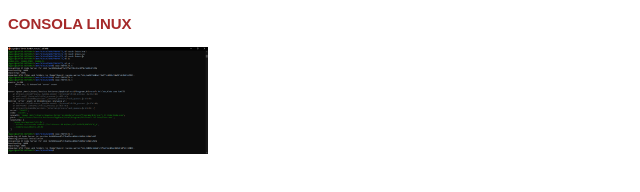
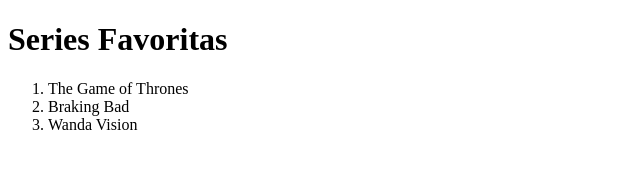
Before and after one commit to jk8513/WEBCLASE, a plain HTML site: page index.html in a window 1280 px wide. Shown: the whole page, without its empty margins (0-640 px from the left). Drawn offline with Linux system fonts and the light colour scheme; files that its build step writes are made by us from their sources.

Commit message:
Series_Fav_Segundo

```diff
--- a/index.html
+++ b/index.html
@@ -8,7 +8,12 @@
     <title>Jessica Gutierrez Cod 67000025</title>
 </head>
 <body>
-    <p class="titulos1">CONSOLA LINUX</p>
-    <img src="clase1.png" width="200px">
+    <h1>Series Favoritas</h1>
+
+    <ol>
+        <li>The Game of Thrones</li>
+        <li>Braking Bad</li>
+        <li>Wanda Vision</li>
+    </ol>
 </body>
 </html>
```
